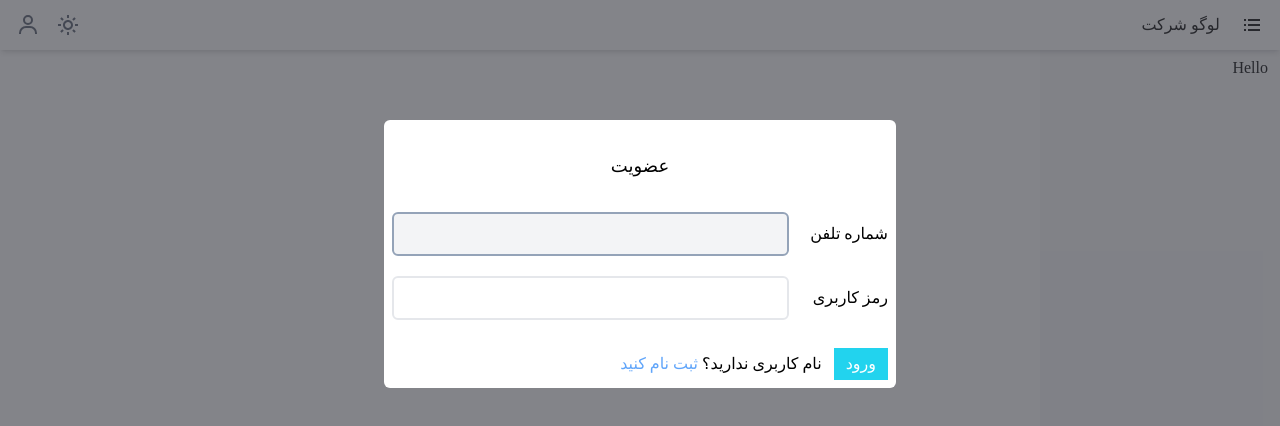
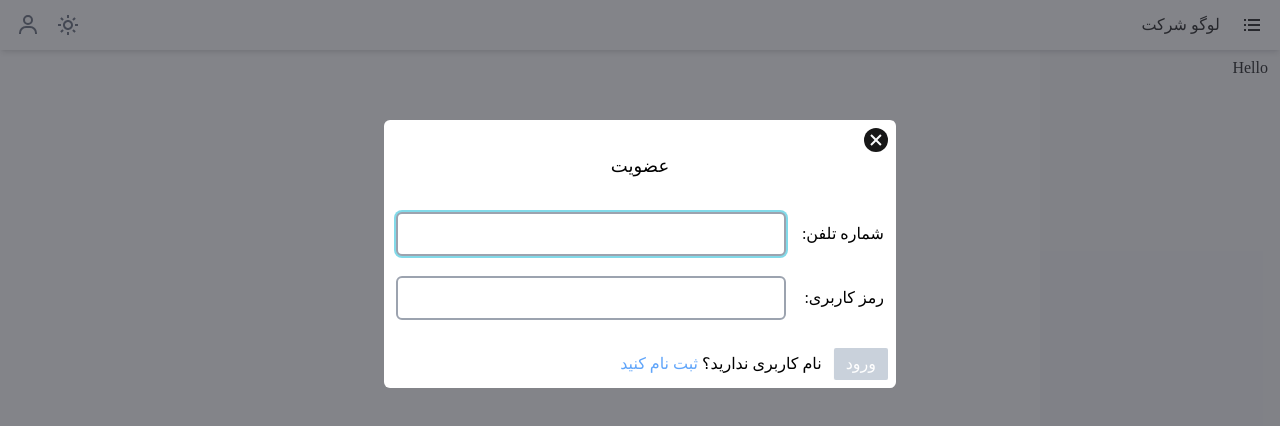
Before and after one commit to HosseinEnsafi/iraniad-panel, a React (Create React App) app: page / in a window 1280 px wide. Both pictures are taken after a click on the icon 28 px from the left and 25 px from the top of the page. Shown: the top 426 px of the page. Built offline with nearby package versions, Linux system fonts and the light colour scheme; a web font is replaced by a local one.

Commit message:
new commit

```diff
--- a/src/App.js
+++ b/src/App.js
@@ -3,8 +3,8 @@ import { BiShow } from "react-icons/bi";
 import { UIContext } from "./context/UIState/UIProvider";
 import { BrowserRouter, Routes, Route } from "react-router-dom";
 import Dashboard from "./pages/Dashboard";
-import Sidebar from "./components/Sidebar";
-import Navbar from "./components/Navbar";
+import Sidebar from "./layouts/Sidebar";
+import Navbar from "./layouts/Navbar";
 function App() {
   const { currentTheme, setCurrentTheme } = useContext(UIContext);
 
--- a/src/assets/css/main.css
+++ b/src/assets/css/main.css
@@ -578,19 +578,66 @@ video {
   --tw-bg-opacity: 0.2;
 }
 
-.input-login {
+.login-form {
+  margin-top: 2rem;
+  display: flex;
+  flex-direction: column;
+  align-items: flex-start;
+  gap: 1.25rem;
+}
+
+.login-form__div {
+  display: grid;
+  width: 100%;
+  max-width: 32rem;
+  padding-left: 0.25rem;
+  padding-right: 0.25rem;
+}
+
+@media (min-width: 640px) {
+  .login-form__div {
+    grid-template-columns: 20fr 80fr;
+  }
+}
+
+.login-form__input {
   border-radius: 0.375rem;
   border-width: 2px;
+  --tw-border-opacity: 1;
+  border-color: rgb(156 163 175 / var(--tw-border-opacity));
   padding: 0.5rem;
   outline: 2px solid transparent;
   outline-offset: 2px;
 }
 
-.input-login:focus {
-  --tw-border-opacity: 1;
-  border-color: rgb(148 163 184 / var(--tw-border-opacity));
+.login-form__input:focus {
+  --tw-ring-offset-shadow: var(--tw-ring-inset) 0 0 0 var(--tw-ring-offset-width) var(--tw-ring-offset-color);
+  --tw-ring-shadow: var(--tw-ring-inset) 0 0 0 calc(2px + var(--tw-ring-offset-width)) var(--tw-ring-color);
+  box-shadow: var(--tw-ring-offset-shadow), var(--tw-ring-shadow), var(--tw-shadow, 0 0 #0000);
+  --tw-ring-color: rgb(6 182 212 / var(--tw-ring-opacity));
+  --tw-ring-opacity: 0.5;
+}
+
+.login-form__btn {
+  margin-top: 0.5rem;
+  border-radius: 0.125rem;
   --tw-bg-opacity: 1;
-  background-color: rgb(243 244 246 / var(--tw-bg-opacity));
+  background-color: rgb(34 211 238 / var(--tw-bg-opacity));
+  padding-top: 0.25rem;
+  padding-bottom: 0.25rem;
+  padding-left: 0.75rem;
+  padding-right: 0.75rem;
+  --tw-text-opacity: 1;
+  color: rgb(255 255 255 / var(--tw-text-opacity));
+  --tw-shadow: 0 1px 2px 0 rgb(0 0 0 / 0.05);
+  --tw-shadow-colored: 0 1px 2px 0 var(--tw-shadow-color);
+  box-shadow: var(--tw-ring-offset-shadow, 0 0 #0000), var(--tw-ring-shadow, 0 0 #0000), var(--tw-shadow);
+}
+
+.login-form__btn:disabled {
+  cursor: not-allowed;
+  background-color: rgb(148 163 184 / var(--tw-bg-opacity));
+  --tw-bg-opacity: 0.5;
 }
 
 .fixed {
@@ -607,10 +654,6 @@ video {
 
 .left-0 {
   left: 0px;
-}
-
-.top-\[-70px\] {
-  top: -70px;
 }
 
 .left-\[2\%\] {
@@ -641,24 +684,12 @@ video {
   margin-right: 400px;
 }
 
-.mt-8 {
-  margin-top: 2rem;
-}
-
-.mt-2 {
-  margin-top: 0.5rem;
-}
-
 .block {
   display: block;
 }
 
 .flex {
   display: flex;
-}
-
-.grid {
-  display: grid;
 }
 
 .hidden {
@@ -713,10 +744,6 @@ video {
   width: 90%;
 }
 
-.max-w-lg {
-  max-width: 32rem;
-}
-
 .flex-grow {
   flex-grow: 1;
 }
@@ -745,6 +772,35 @@ video {
           transform: translate(var(--tw-translate-x), var(--tw-translate-y)) rotate(var(--tw-rotate)) skewX(var(--tw-skew-x)) skewY(var(--tw-skew-y)) scaleX(var(--tw-scale-x)) scaleY(var(--tw-scale-y));
 }
 
+@-webkit-keyframes scaleUp {
+  0% {
+    -webkit-transform: scale(0.5);
+            transform: scale(0.5);
+  }
+
+  100% {
+    -webkit-transform: scale(1);
+            transform: scale(1);
+  }
+}
+
+@keyframes scaleUp {
+  0% {
+    -webkit-transform: scale(0.5);
+            transform: scale(0.5);
+  }
+
+  100% {
+    -webkit-transform: scale(1);
+            transform: scale(1);
+  }
+}
+
+.animate-scaleUp {
+  -webkit-animation: scaleUp 400ms ease-in-out both;
+          animation: scaleUp 400ms ease-in-out both;
+}
+
 .cursor-pointer {
   cursor: pointer;
 }
@@ -761,10 +817,6 @@ video {
 
 .flex-col {
   flex-direction: column;
-}
-
-.items-start {
-  align-items: flex-start;
 }
 
 .items-center {
@@ -785,10 +837,6 @@ video {
 
 .gap-2 {
   gap: 0.5rem;
-}
-
-.gap-5 {
-  gap: 1.25rem;
 }
 
 .self-center {
@@ -826,11 +874,6 @@ video {
   background-color: rgb(23 23 23 / var(--tw-bg-opacity));
 }
 
-.bg-cyan-400 {
-  --tw-bg-opacity: 1;
-  background-color: rgb(34 211 238 / var(--tw-bg-opacity));
-}
-
 .bg-black {
   --tw-bg-opacity: 1;
   background-color: rgb(0 0 0 / var(--tw-bg-opacity));
@@ -847,16 +890,6 @@ video {
 .py-2 {
   padding-top: 0.5rem;
   padding-bottom: 0.5rem;
-}
-
-.py-1 {
-  padding-top: 0.25rem;
-  padding-bottom: 0.25rem;
-}
-
-.px-3 {
-  padding-left: 0.75rem;
-  padding-right: 0.75rem;
 }
 
 .pt-16 {
@@ -891,14 +924,14 @@ video {
   color: rgb(249 250 251 / var(--tw-text-opacity));
 }
 
+.text-blue-400 {
+  --tw-text-opacity: 1;
+  color: rgb(96 165 250 / var(--tw-text-opacity));
+}
+
 .text-white {
   --tw-text-opacity: 1;
   color: rgb(255 255 255 / var(--tw-text-opacity));
-}
-
-.text-blue-400 {
-  --tw-text-opacity: 1;
-  color: rgb(96 165 250 / var(--tw-text-opacity));
 }
 
 .shadow-md {
@@ -1019,10 +1052,6 @@ body {
 }
 
 @media (min-width: 640px) {
-  .sm\:grid-cols-\[20fr_80fr\] {
-    grid-template-columns: 20fr 80fr;
-  }
-
   .sm\:flex-row {
     flex-direction: row;
   }
--- a/src/components/UI/LoginModal/LoginContent.js
+++ b/src/components/UI/LoginModal/LoginContent.js
@@ -13,50 +13,49 @@ function LoginContent(props) {
   }, []);
 
   return (
-    <div
-      className={`
-       duration-300
-      ${props.active ? "block" : "hidden"} `}
-    >
+    <div className={`${props.active ? "block" : "hidden"} `}>
       <BiX
         onClick={() => setOpenLogin(false)}
-        className=" relative top-[-70px]  h-6 w-6 cursor-pointer rounded-full bg-neutral-900 text-gray-50  "
+        className="h-6 w-6 cursor-pointer rounded-full bg-neutral-900 text-gray-50  "
       />
 
       <h2 className="text-center text-lg">عضویت</h2>
 
       <form
-        className=" mt-8 flex   flex-col items-start gap-5"
+        className="login-form"
         onSubmit={(e) => {
           e.preventDefault();
           props.onLoginHandler(userPhone, userPassword);
         }}
       >
-        <div className="grid w-full  max-w-lg sm:grid-cols-[20fr_80fr]">
-          <label className="self-center">شماره تلفن</label>
+        <div className="login-form__div">
+          <label className="self-center">شماره تلفن:</label>
           <input
             value={userPhone}
             onChange={(e) => {
               setUserPhone(e.target.value);
             }}
-            className="input-login"
+            className="login-form__input"
             type="text"
             ref={phoneRef}
           />
         </div>
-        <div className=" grid  w-full max-w-lg sm:grid-cols-[20fr_80fr]">
-          <label className=" self-center">رمز کاربری </label>
+        <div className="login-form__div">
+          <label className=" self-center">رمز کاربری:</label>
           <input
             value={userPassword}
             onChange={(e) => {
               setUserPassword(e.target.value);
             }}
-            className="input-login"
+            className="login-form__input"
             type="password"
           />
         </div>
         <div className="flex w-full flex-col gap-3 sm:flex-row sm:items-baseline ">
-          <button className=" roundedrop-shadow-sm mt-2  bg-cyan-400 py-1 px-3 text-white">
+          <button
+            disabled={userPassword.length < 8 || userPhone.length !== 11}
+            className="login-form__btn"
+          >
             ورود
           </button>
           <p className="select-none">
--- a/src/components/UI/LoginModal/LoginModal.js
+++ b/src/components/UI/LoginModal/LoginModal.js
@@ -7,7 +7,7 @@ import RegisterContent from "./RegisterContent";
 
 const ModalOverlay = (props) => {
   return (
-    <div className=" fixed left-[2%] top-[15vh] z-30 w-[96%] rounded-md bg-white p-2 md:left-[calc(50%-16rem)]   md:w-[32rem]">
+    <div className=" fixed left-[2%] top-[15vh] z-30 w-[96%] animate-scaleUp rounded-md bg-white p-2 md:left-[calc(50%-16rem)]   md:w-[32rem]">
       <div className={props.className}>{props.children}</div>
       {/* top-[10vh] left-[5%] z-30 w-[90%] rounded-md bg-gray-50 p-4  dark:bg-neutral-800 md:left-[calc(50%-16rem)] md:w-[32rem] */}
     </div>
--- a/src/index.css
+++ b/src/index.css
@@ -16,10 +16,25 @@ body {
 
 @layer components {
   .hoverAnimation {
-    @apply cursor-pointer  items-center justify-center rounded-full p-2 hover:bg-slate-300 hover:bg-opacity-20;
+    @apply cursor-pointer  items-center justify-center rounded-full
+    p-2 hover:bg-slate-300 hover:bg-opacity-20;
   }
-  .input-login {
-    @apply rounded-md border-2 p-2 outline-none  focus:border-slate-400 focus:bg-gray-100;
+  .login-form {
+    @apply mt-8 flex flex-col items-start gap-5;
+  }
+  .login-form__div {
+    @apply grid w-full max-w-lg px-1 sm:grid-cols-[20fr_80fr];
+  }
+  .login-form__input {
+    @apply rounded-md border-2
+    border-gray-400 p-2 outline-none
+   focus:ring-2 focus:ring-cyan-500 focus:ring-opacity-50;
+  }
+
+  .login-form__btn {
+    @apply mt-2 rounded-sm  bg-cyan-400 py-1 px-3 text-white
+    shadow-sm disabled:cursor-not-allowed disabled:bg-slate-400
+    disabled:bg-opacity-50;
   }
 }
 
--- a/src/components/Navbar.js
+++ b/src/layouts/Navbar.js
@@ -1,7 +1,7 @@
 import React, { useContext, useEffect, useState } from "react";
 import { BiListUl, BiUser, BiMoon, BiSun, BiX } from "react-icons/bi";
 import { UIContext } from "../context/UIState/UIProvider";
-import LoginModal from "./UI/LoginModal/LoginModal";
+import LoginModal from "../components/UI/LoginModal/LoginModal";
 
 function Navbar() {
   const {
@@ -56,7 +56,7 @@ function Navbar() {
           onClick={() => setActiveMenu((prevState) => !prevState)}
           className="hoverAnimation h-10 w-10"
         >
-          <BiListUl className="h-full w-full" />
+          <BiListUl className=" h-full w-full " />
         </button>
         <h2>لوگو شرکت</h2>
       </div>
--- a/src/components/Sidebar.js
+++ b/src/layouts/Sidebar.js
@@ -1,7 +1,7 @@
 import { BiListUl } from "react-icons/bi";
 import { useContext, useEffect } from "react";
 import { UIContext } from "../context/UIState/UIProvider";
-import Backdrop from "./UI/Backdrop";
+import Backdrop from "../components/UI/Backdrop";
 
 function Sidebar(props) {
   const { activeMenu, setActiveMenu, screenSize, setScreenSize } =
```
Also changed, not shown: src/components/UI/LoginModal/RegisterContent.js (+5 -2 lines), tailwind.config.js (+8 -4 lines).
